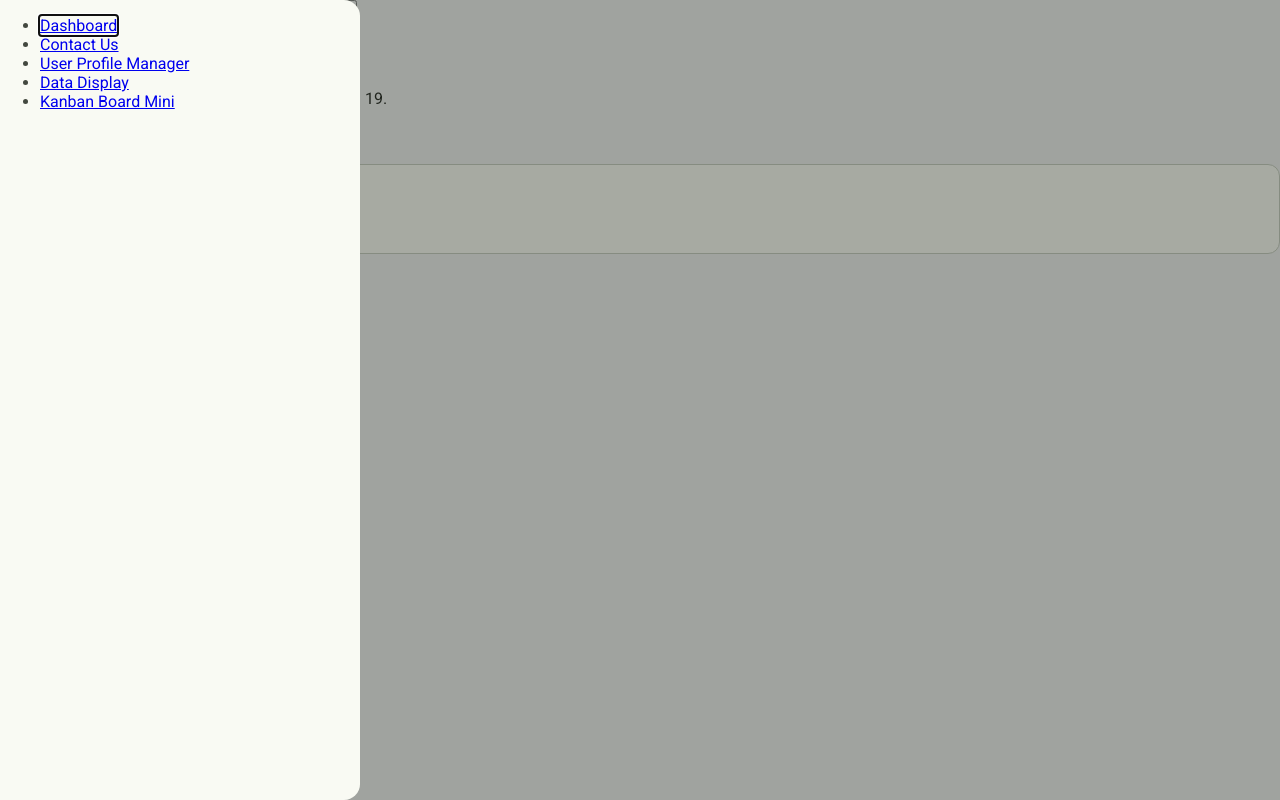
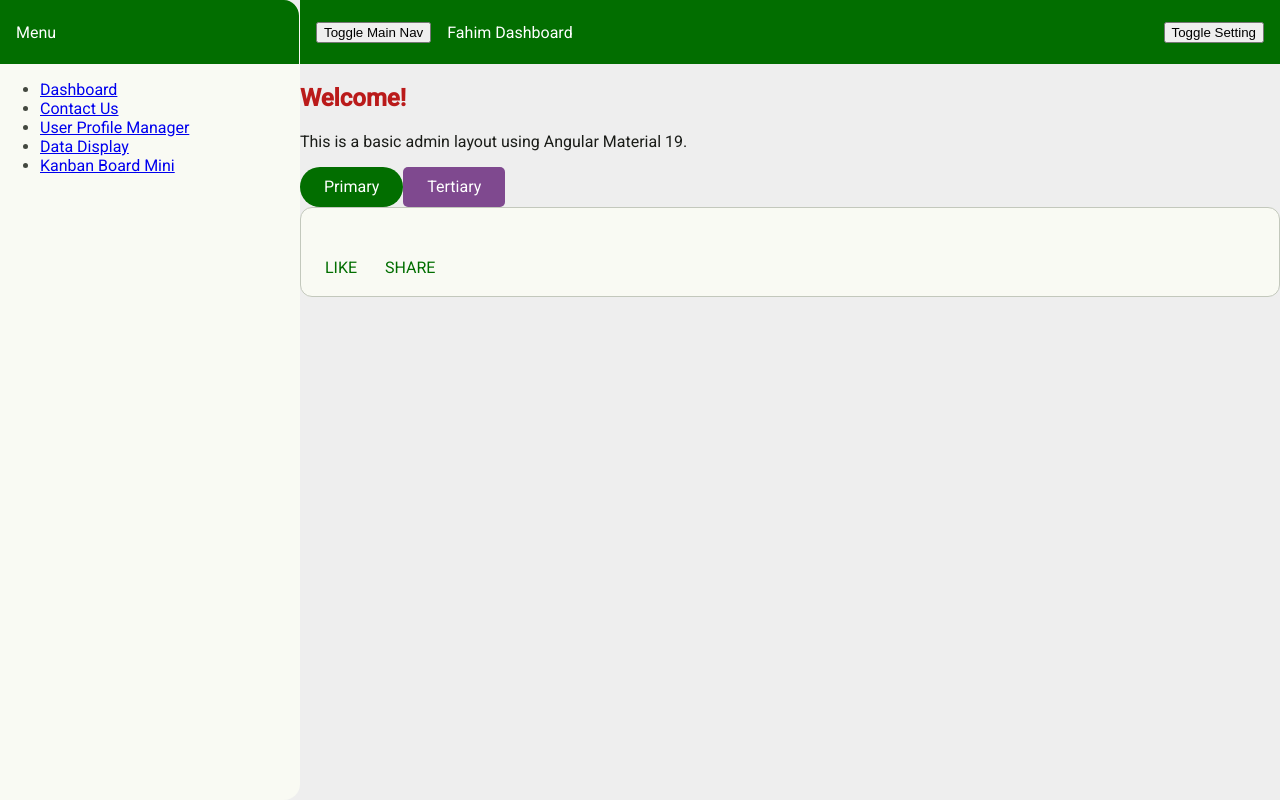
Before and after one commit to fahimsahriar/comb-gsap-material-angular, an Angular app: page / in a window 1280 px wide. Built offline with nearby package versions, Linux system fonts and the light colour scheme; no server answers.

Commit message:
added toolbar and color on it with collapsable side nav

```diff
--- a/src/app/pages/pages.component.html
+++ b/src/app/pages/pages.component.html
@@ -1,5 +1,8 @@
 <mat-sidenav-container class="sidenav-container">
-  <mat-sidenav #mainnav opened>
+  <mat-sidenav class="mainnav" #mainnav opened mode="side">
+    <mat-toolbar class="toolbar">
+      <span>Menu</span>
+    </mat-toolbar>
     <ul>
       <li>
         <a routerLink="">Dashboard</a>
@@ -19,6 +22,9 @@
     </ul>
   </mat-sidenav>
   <mat-sidenav #setting position="end">
+    <mat-toolbar class="toolbar">
+      <span>Settings</span>
+    </mat-toolbar>
     <div>
       <h4>Select a theme:</h4>
       <mat-radio-group [ngModel]="selectedColor" aria-label="Select an option"
@@ -39,9 +45,13 @@
     </div>
   </mat-sidenav>
   <section>
-    <span class="toolbar-title"> Fahim {{ breadcrumb }}</span>
-    <button (click)="mainnav.toggle()">Toggle Main Nav</button>
-    <button (click)="setting.toggle()">Toggle Setting</button>
+    <mat-toolbar class="toolbar">
+      <button (click)="mainnav.toggle()">Toggle Main Nav</button>
+      <span class="toolbar-title"> Fahim {{ breadcrumb }}</span>
+      <span class="spacer"></span>
+      <button (click)="setting.toggle()">Toggle Setting</button>
+    </mat-toolbar>
+
     <router-outlet></router-outlet>
   </section>
 </mat-sidenav-container>
--- a/src/app/pages/pages.component.scss
+++ b/src/app/pages/pages.component.scss
@@ -1,3 +1,12 @@
+@use '@angular/material' as mat;
+
+// Customize the entire app. Change :root to your selector if you want to scope the styles.
+.toolbar {
+  @include mat.toolbar-overrides((
+    container-background-color: var(--mat-sys-primary),
+    container-text-color: var(--mat-sys-on-primary),
+  ));
+}
 .toolbar-title {
     margin-left: 1rem;
 }
@@ -9,3 +18,9 @@
   right: 0;
   background: #eee;
 }
+.mainnav{
+    width: 300px;
+}
+.spacer {
+  flex: 1 1 auto;
+}
```
Also changed, not shown: src/app/pages/pages.component.ts (+9 -1 lines).
